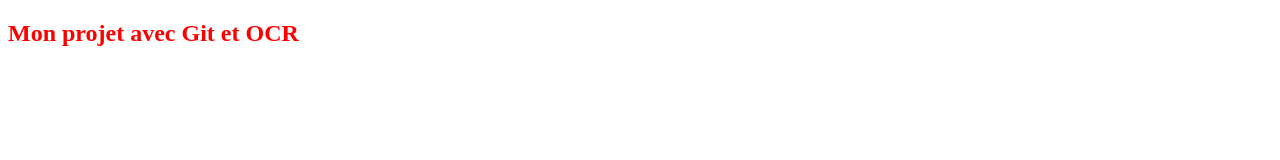
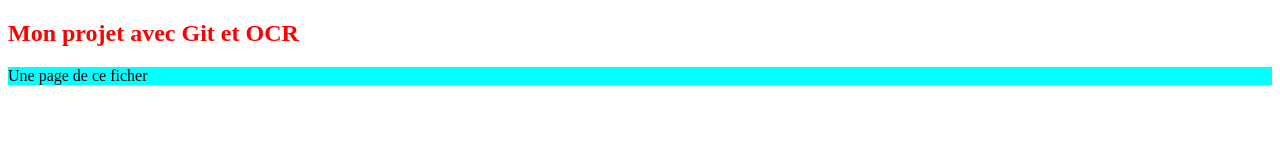
Before and after one commit to Christelle972M/OCRproject, a plain HTML site: page index.html in a window 1280 px wide. Drawn offline with Linux system fonts and the light colour scheme.

Commit message:
Modification des fichiers index.html et style.css

```diff
--- a/index.html
+++ b/index.html
@@ -7,5 +7,6 @@
   </head>
   <body>
     <h2>Mon projet avec Git et OCR</h2>
+    <p>Une page de ce ficher</p>
   </body>
 </html>
--- a/style.css
+++ b/style.css
@@ -1,3 +1,6 @@
 h2 {
   color: red;
 }
+p {
+  background-color: aqua;
+}
```
